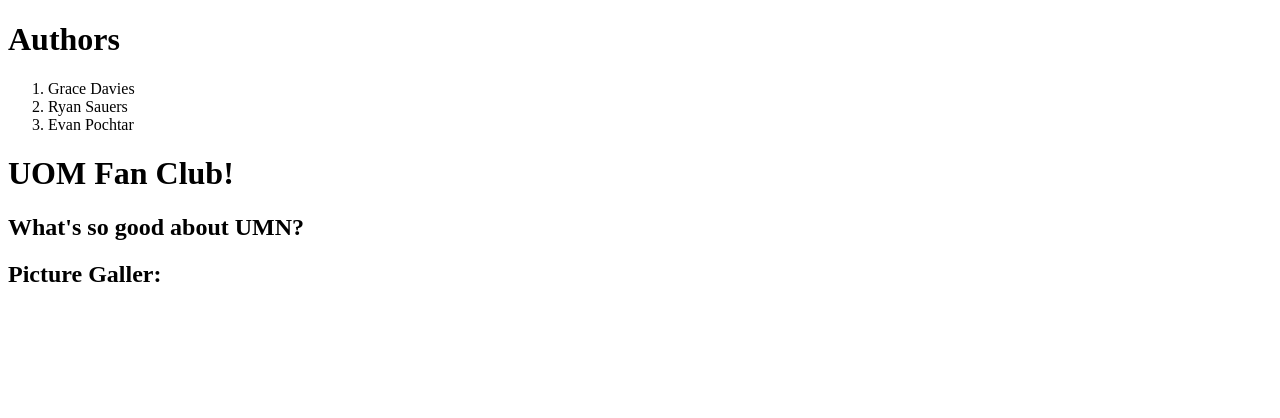
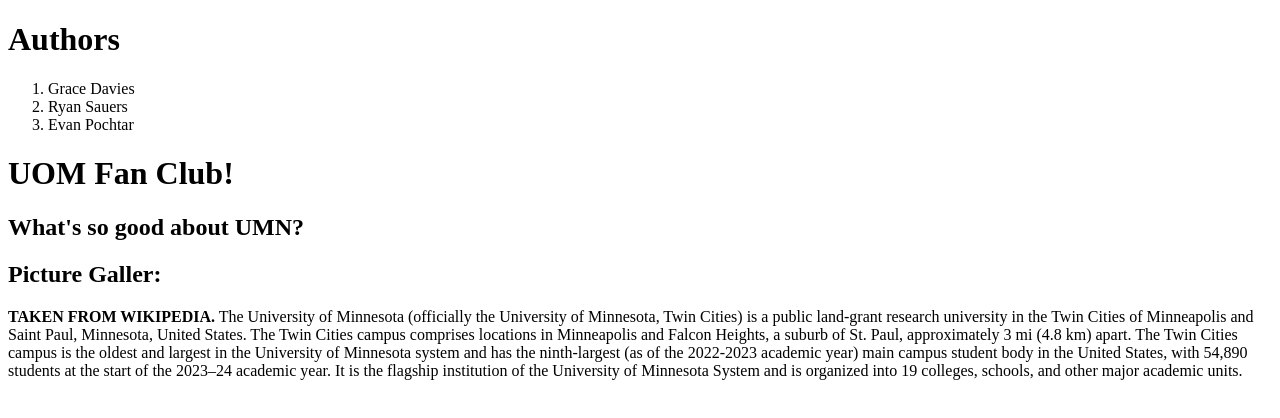
Before and after one commit to PacifismPostMortem/csci5117-9-9-2024, a plain HTML site: page index.html in a window 1280 px wide. Drawn offline with Linux system fonts and the light colour scheme.

Commit message:
Description

```diff
--- a/index.html
+++ b/index.html
@@ -15,6 +15,15 @@
 	<h2>What's so good about UMN?</h2>
 	<h2>Picture Galler:</h2>
 
+	<p>
+		<strong>TAKEN FROM WIKIPEDIA.</strong> The University of Minnesota (officially the University of Minnesota, Twin Cities)
+		is a public land-grant research university in the Twin Cities of Minneapolis and Saint Paul, Minnesota, United States.
+		The Twin Cities campus comprises locations in Minneapolis and Falcon Heights, a suburb of St. Paul, approximately 3 mi (4.8 km) apart.
+
+		The Twin Cities campus is the oldest and largest in the University of Minnesota system and has the ninth-largest (as of the 2022-2023 academic year) main campus student body in the United States, with 54,890 students at the start of the 2023–24 academic year.
+		It is the flagship institution of the University of Minnesota System and is organized into 19 colleges, schools, and other major academic units.
+	</p>
+
 
 	</body>
 </html>
```
